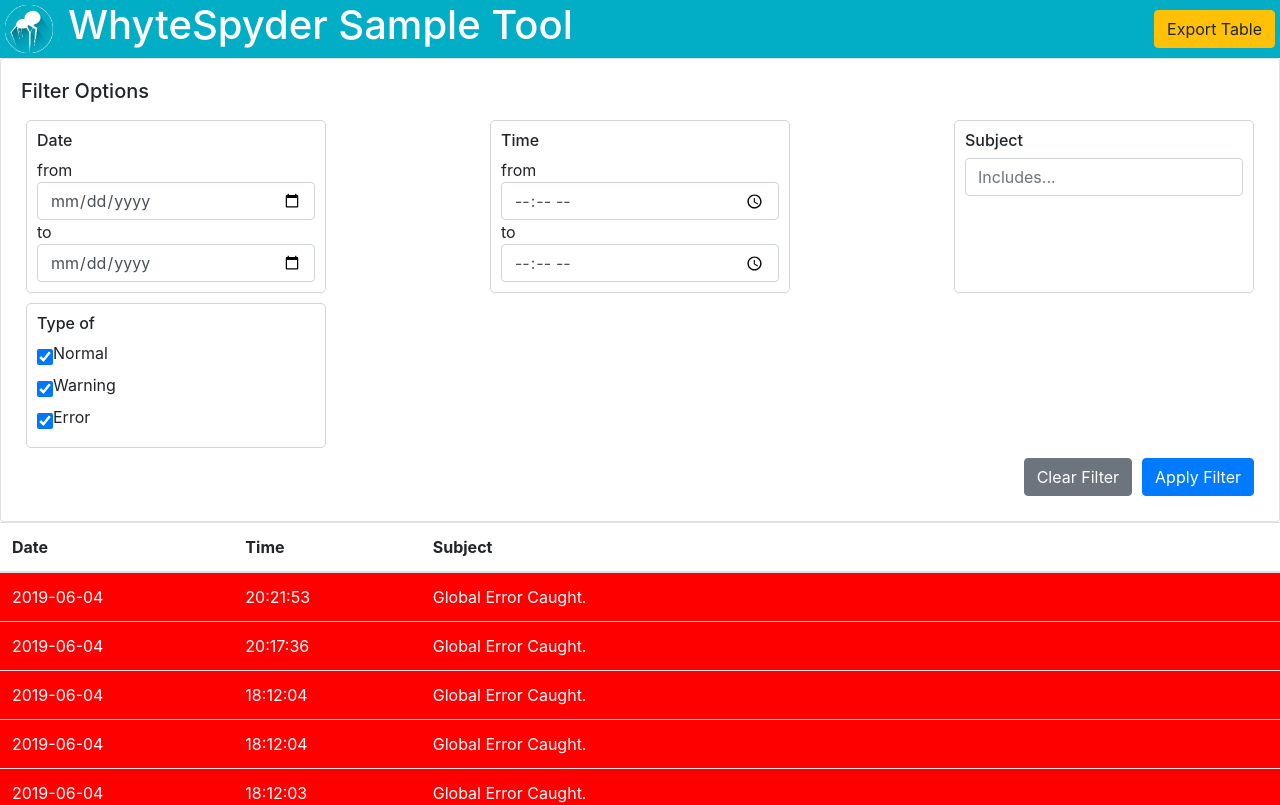
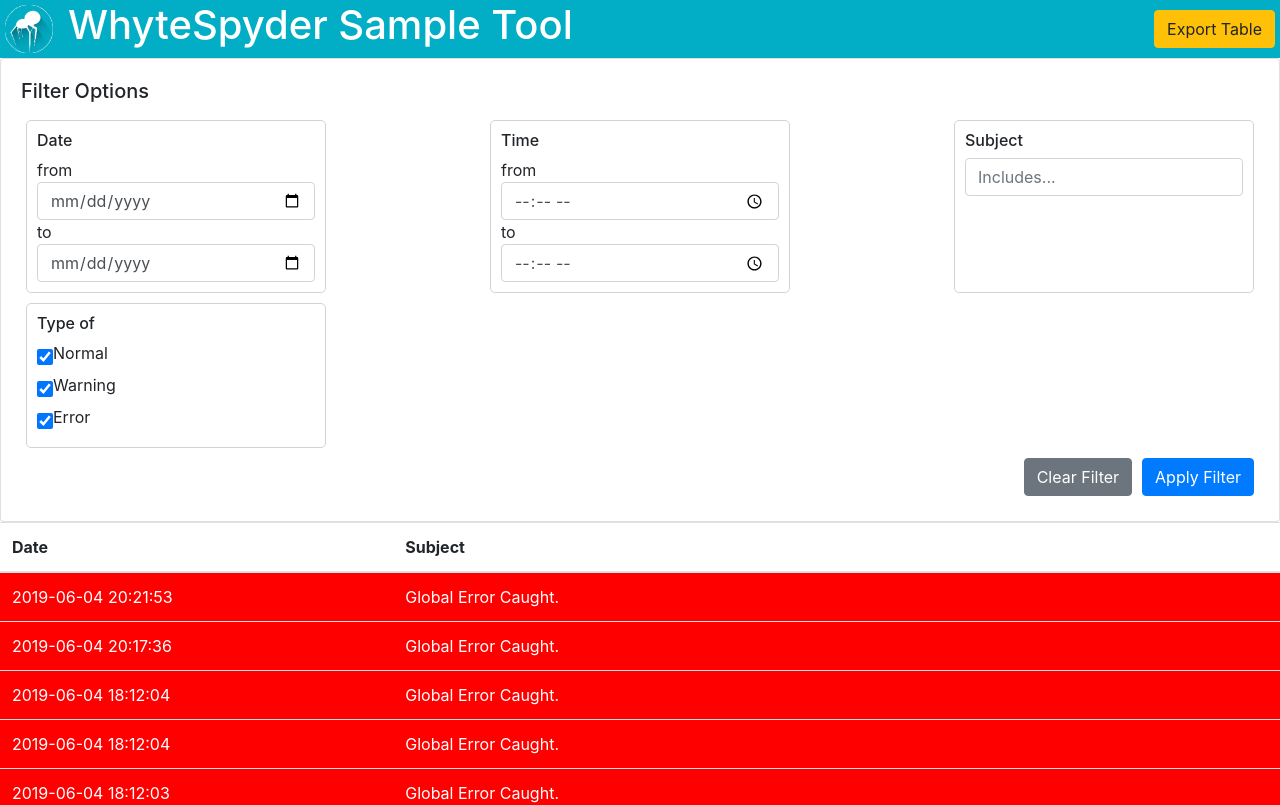
Before and after one commit to blake-buck/whyte-spyder-sample, a React (Create React App) app: page / in a window 1280 px wide. Shown: the top 805 px of the page. Built offline with nearby package versions, Linux system fonts and the light colour scheme.

Commit message:
changed what gets displayed in table

```diff
--- a/src/App.tsx
+++ b/src/App.tsx
@@ -41,46 +41,25 @@ function App() {
   function tableSort(a:LogMessage, b:LogMessage, column:string, ascending:boolean){
     if(column === 'date'){
       if(ascending){
-        if(moment(a.dateCreated).isAfter(moment(b.dateCreated))){
+        if(moment(a.created).isAfter(moment(b.created))){
           return 1
         }
-        if(moment(b.dateCreated).isAfter(moment(a.dateCreated))){
+        if(moment(b.created).isAfter(moment(a.created))){
           return -1
         }
         return 0
       }
 
       if(!ascending){
-        if(moment(a.dateCreated).isAfter(moment(b.dateCreated))){
+        if(moment(a.created).isAfter(moment(b.created))){
           return -1
         }
-        if(moment(b.dateCreated).isAfter(moment(a.dateCreated))){
+        if(moment(b.created).isAfter(moment(a.created))){
           return 1
         }
         return 0
       }
       return 0
-    }
-    if(column === 'time'){
-      if(ascending){
-        if(moment(`2020-3-13 ${a.timeCreated}`).isAfter(moment(`2020-3-13 ${b.timeCreated}`))){
-          return 1
-        }
-        if(moment(`2020-3-13 ${b.timeCreated}`).isAfter(moment(`2020-3-13 ${a.timeCreated}`))){
-          return -1
-        }
-        return 0
-      }
-
-      if(!ascending){
-        if(moment(`2020-3-13 ${a.timeCreated}`).isAfter(moment(`2020-3-13 ${b.timeCreated}`))){
-          return -1
-        }
-        if(moment(`2020-3-13 ${b.timeCreated}`).isAfter(moment(`2020-3-13 ${a.timeCreated}`))){
-          return 1
-        }
-        return 0
-      }
     }
     if(column === 'subject'){
       if(ascending){
@@ -121,6 +100,7 @@ function App() {
   }
 
   function applyFilter(){
+    console.log(`${state.filterOptions.dateFrom} ${state.filterOptions.timeFrom}`)
     setState(state => ({
       ...state,
       // reinitializing log messages is necessary each time a filter is applied in order for the filter to apply to all log messages
@@ -129,7 +109,6 @@ function App() {
                       (state.filterOptions.dateFrom === '' || state.filterOptions.dateTo === '' || ( moment(state.filterOptions.dateFrom).isSame(message.dateCreated) || moment(state.filterOptions.dateTo).isSame(message.dateCreated) || moment(message.dateCreated).isBetween(state.filterOptions.dateFrom, state.filterOptions.dateTo) )) &&
                       // In order for the moment.js package to work properly, there needs to be a date in addition to the hour, minute, second portion of the string; hence the placeholder 2020-3-13
                       (state.filterOptions.timeFrom === '' || state.filterOptions.timeTo === '' || ( moment(`2020-3-13 ${state.filterOptions.timeFrom}`).isSame(`2020-3-13 ${message.timeCreated}`) || moment(`2020-3-13 ${state.filterOptions.timeTo}`).isSame(`2020-3-13 ${message.timeCreated}`) || moment(`2020-3-13 ${message.timeCreated}`).isBetween(`2020-3-13 ${state.filterOptions.timeFrom}`, `2020-3-13 ${state.filterOptions.timeTo}`) )) &&
-
                       (message.subject.toLowerCase().includes(state.filterOptions.subjectIncludes.toLowerCase())) &&
                       (
                         (message.type === '1' && state.filterOptions.typeOne) ||
--- a/src/Table/Table.tsx
+++ b/src/Table/Table.tsx
@@ -16,15 +16,13 @@ function Table(props:TableProps){
         <thead>
           <tr>
             <th scope='col' onClick={(e) => props.sortByDate()} data-toggle="tooltip" title="Sort entries by the date they were created">Date</th>
-            <th scope='col' onClick={(e) => props.sortByTime()} data-toggle="tooltip" title="Sort entries by the time they were created">Time</th>
             <th scope='col' onClick={(e) => props.sortBySubject()} data-toggle="tooltip" title="Sort entries alphabetically by subject">Subject</th>
           </tr>
         </thead>
         <tbody>
           {props.logMessages.map((logMessage:LogMessage) => (
             <tr key={logMessage.id} className={`status-${logMessage.type}`} data-toggle="modal" data-target="#message-dialog" onClick={() => props.setState((state:AppState) => ({...state, selected:logMessage}))}>
-              <td>{logMessage.dateCreated}</td>
-              <td>{logMessage.timeCreated}</td>
+              <td>{logMessage.created}</td>
               <td>{logMessage.subject}</td>
             </tr>
           ))}
```
